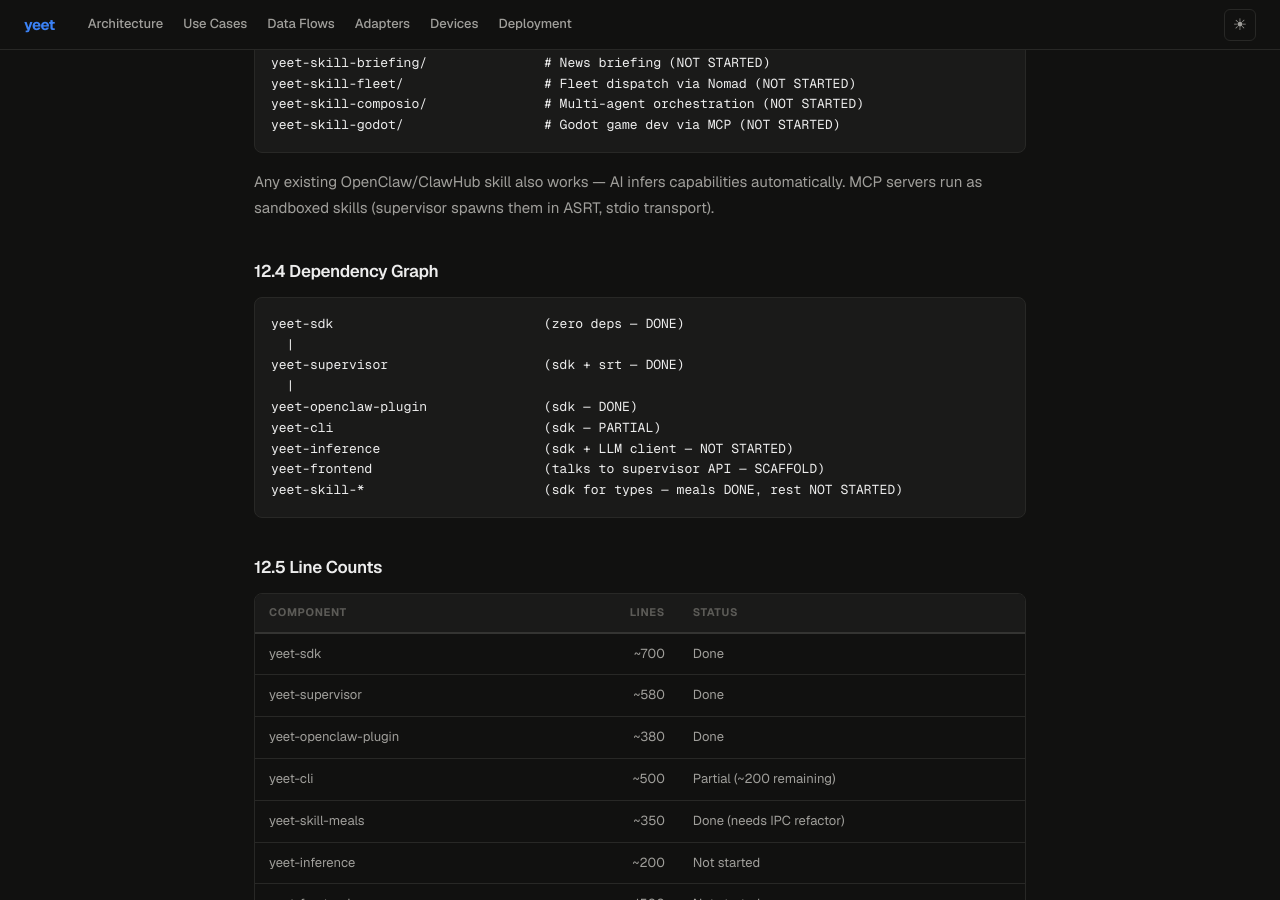
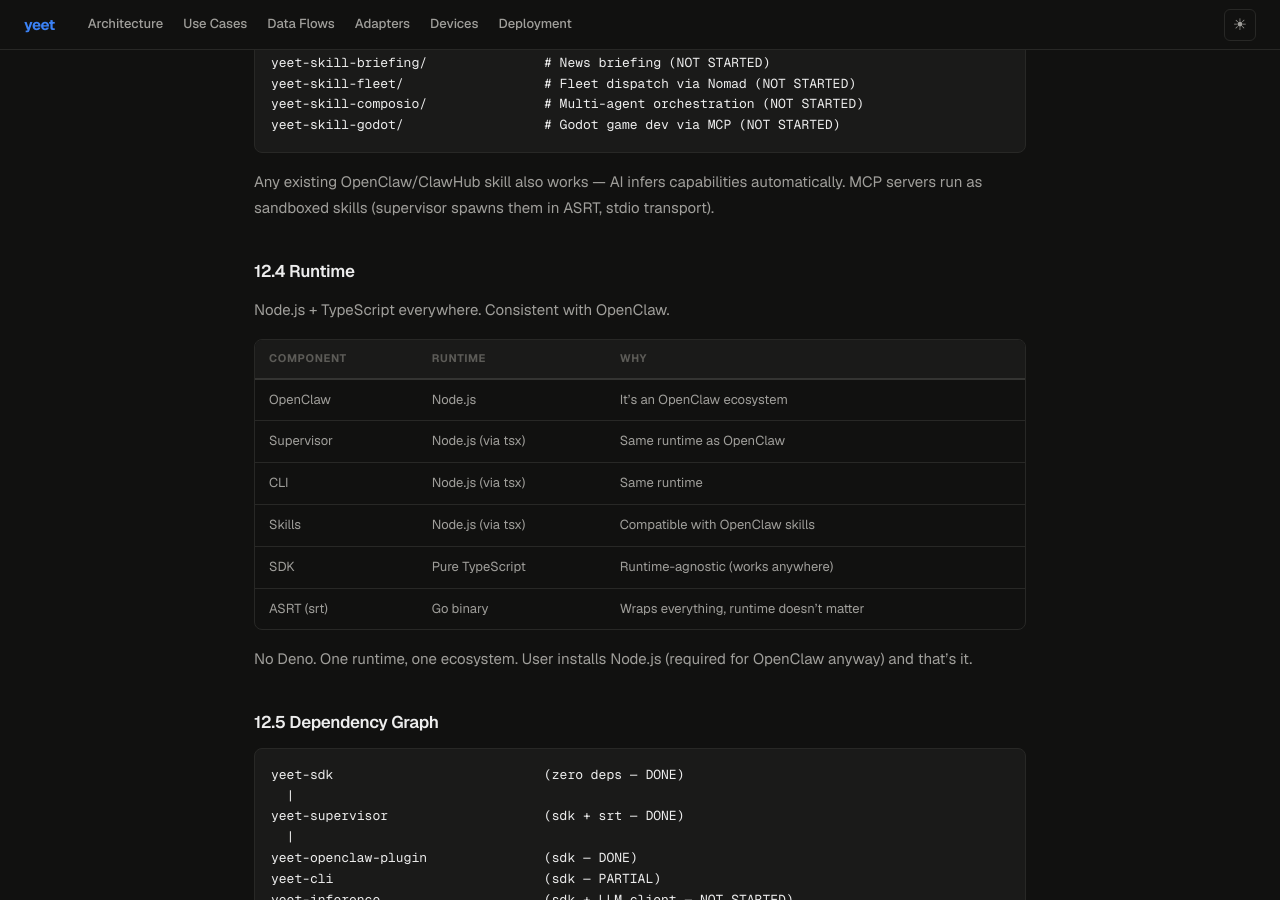
Before and after one commit to wan0net/sharkcage, a Jekyll site: the page built from docs/unified-platform.md, in a window 1280 px wide and 900 px high, scrolled down 16365 px. Built offline with Jekyll 4.4.1, drawn with Linux system fonts in a browser that asks for light colours.

Commit message:
Add runtime section: Node.js everywhere, consistent with OpenClaw
Co-Authored-By: Claude Opus 4.6 (1M context) <noreply@anthropic.com>

````diff
--- a/docs/unified-platform.md
+++ b/docs/unified-platform.md
@@ -641,7 +641,22 @@ yeet-skill-godot/                  # Godot game dev via MCP (NOT STARTED)
 Any existing OpenClaw/ClawHub skill also works — AI infers capabilities automatically.
 MCP servers run as sandboxed skills (supervisor spawns them in ASRT, stdio transport).
 
-### 12.4 Dependency Graph
+### 12.4 Runtime
+
+Node.js + TypeScript everywhere. Consistent with OpenClaw.
+
+| Component | Runtime | Why |
+|-----------|---------|-----|
+| OpenClaw | Node.js | It's an OpenClaw ecosystem |
+| Supervisor | Node.js (via tsx) | Same runtime as OpenClaw |
+| CLI | Node.js (via tsx) | Same runtime |
+| Skills | Node.js (via tsx) | Compatible with OpenClaw skills |
+| SDK | Pure TypeScript | Runtime-agnostic (works anywhere) |
+| ASRT (srt) | Go binary | Wraps everything, runtime doesn't matter |
+
+No Deno. One runtime, one ecosystem. User installs Node.js (required for OpenClaw anyway) and that's it.
+
+### 12.5 Dependency Graph
 
 ```
 yeet-sdk                           (zero deps — DONE)
````
